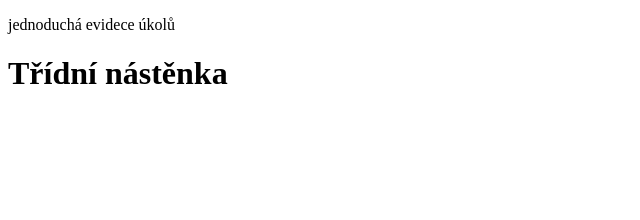
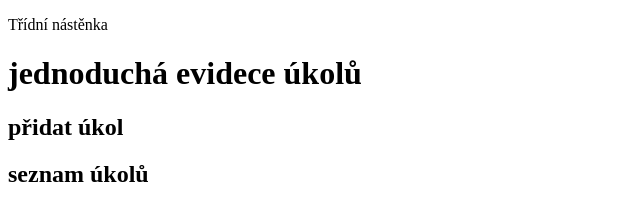
Before and after one commit to vojtechjavorek16-source/code, a plain HTML site: page index.html in a window 1280 px wide. Shown: the whole page, without its empty margins (0-640 px from the left). Drawn offline with Linux system fonts and the light colour scheme.

Commit message:
Update index.html

```diff
--- a/index.html
+++ b/index.html
@@ -1,16 +1,21 @@
 <!doctype html>
+<html>
 <html lang="cs">
     <head>
         <meta charset="utf-8" />
-        <head/>
+    </head>
  <body>
  <header>
-    <P>jednoduchá evidece úkolů</P>
-    <h1>Třídní nástěnka</h1>
+    <P>Třídní nástěnka</P>
+    <h1>jednoduchá evidece úkolů</h1>
     </header>
     <main>
         <section>
-
-
+        <h2>přidat úkol</h2>
+        </section>
+        <section>
+          <h2>seznam úkolů</h2>
         </section>
     </main>
+ </body>
+</html>
```
